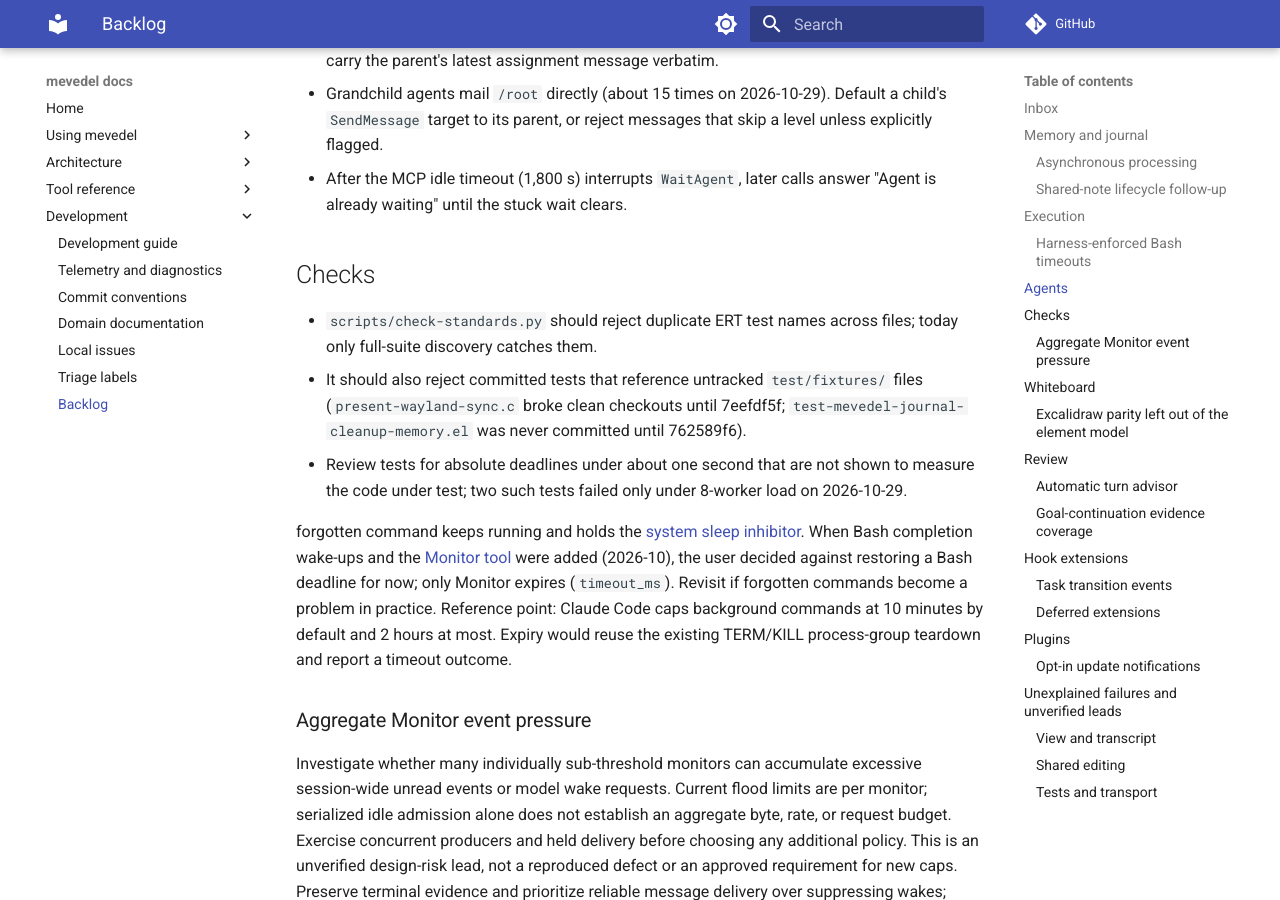
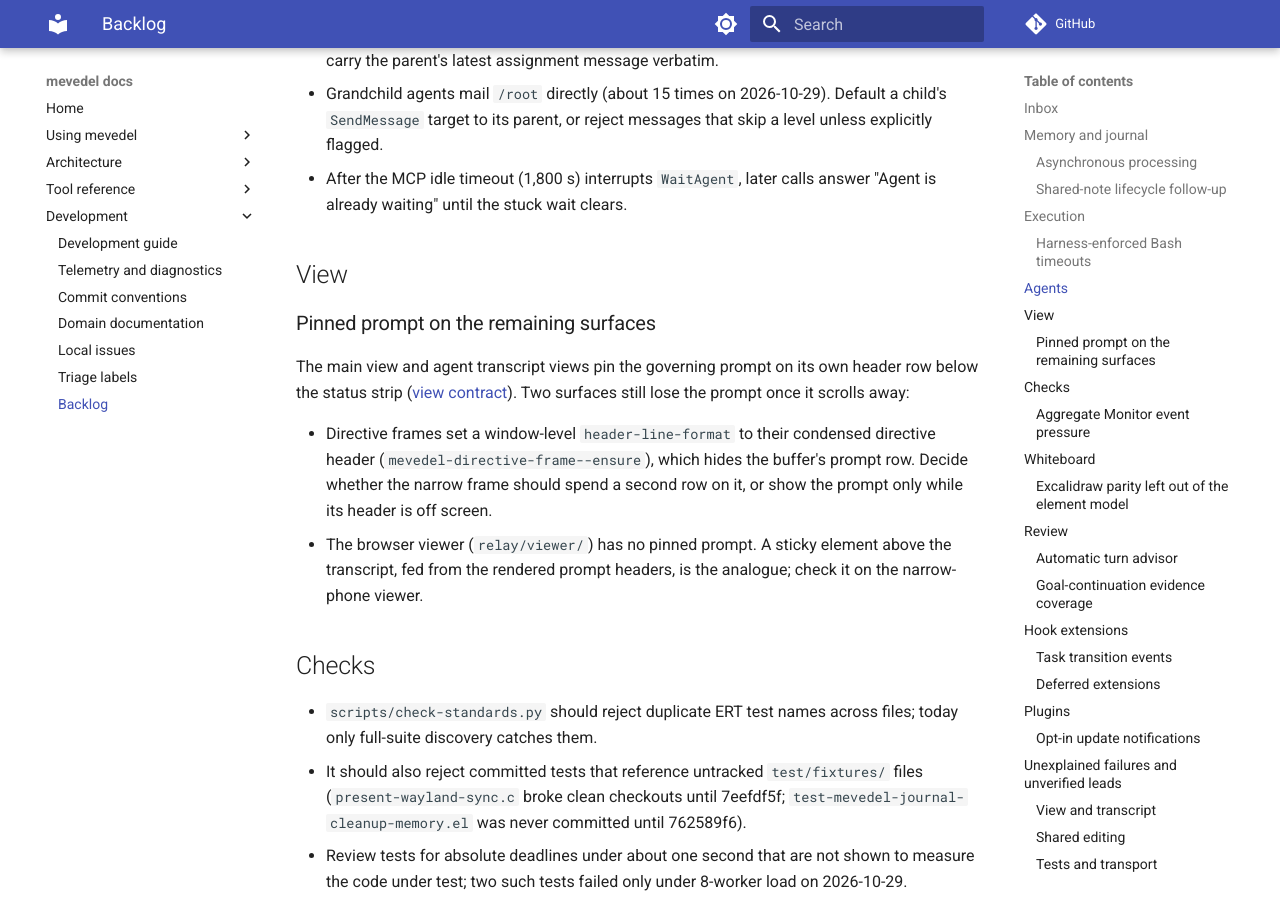
Before and after one commit to FrauH0lle/mevedel, an MkDocs documentation site: the page built from docs/backlog.md, in a window 1280 px wide and 900 px high, scrolled down 2000 px. Built offline with MkDocs 1.6.1 and Material for MkDocs 9.7.7, drawn with Linux system fonts in a browser that asks for light colours; comment, search, counter and statistics services are not loaded.

Commit message:
docs(backlog): Record pinned-prompt gaps in directive frames and the viewer
Replaces the Inbox line 'Continue the work on the always visible prompt' with the two surfaces that still lack a pinned prompt.

```diff
--- a/docs/backlog.md
+++ b/docs/backlog.md
@@ -78,6 +78,23 @@ so only a native `timeout` the model writes itself bounds a command. A
   skip a level unless explicitly flagged.
 - After the MCP idle timeout (1,800 s) interrupts `WaitAgent`, later calls
   answer "Agent is already waiting" until the stuck wait clears.
+
+## View
+
+### Pinned prompt on the remaining surfaces
+
+The main view and agent transcript views pin the governing prompt on its own
+header row below the status strip
+([view contract](view.md#status-strip-and-cockpit-routing)). Two surfaces still
+lose the prompt once it scrolls away:
+
+- Directive frames set a window-level `header-line-format` to their condensed
+  directive header (`mevedel-directive-frame--ensure`), which hides the
+  buffer's prompt row. Decide whether the narrow frame should spend a second
+  row on it, or show the prompt only while its header is off screen.
+- The browser viewer (`relay/viewer/`) has no pinned prompt. A sticky element
+  above the transcript, fed from the rendered prompt headers, is the analogue;
+  check it on the narrow-phone viewer.
 
 ## Checks
 
```
